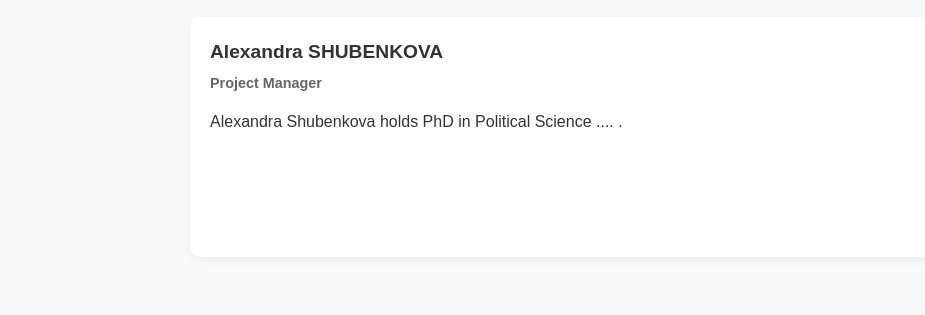
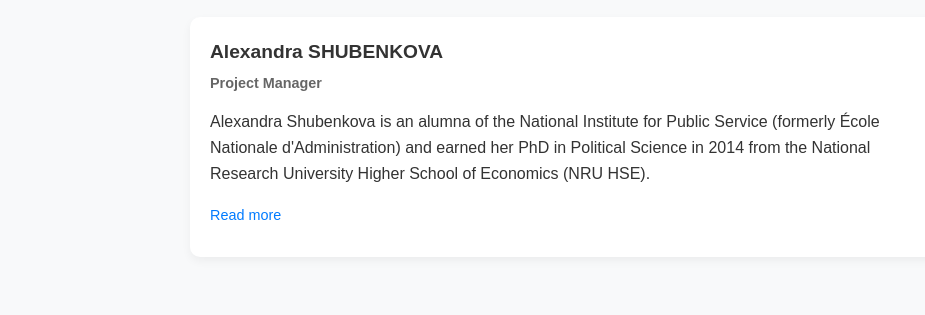
Before and after one commit to WAR-ON-CIVILIANS/Project, a plain HTML site: page team.html in a window 1280 px wide. Shown: the part 1286-1601 px from the top of the page, 0-925 px from the left. Drawn offline with Linux system fonts and the light colour scheme.

Commit message:
Update team.html
added Bio of Alex

```diff
--- a/team.html
+++ b/team.html
@@ -89,8 +89,13 @@
     <div class="member-text">
       <p class="member-name"><strong>Alexandra SHUBENKOVA</strong></p>
       <p class="member-title"><strong>Project Manager</strong></p>
-      <p class="member-bio">Alexandra Shubenkova holds PhD in Political Science .... .</p>
-    </div>
+      <p class="member-bio">Alexandra Shubenkova is an alumna of the National Institute for Public Service (formerly École Nationale d'Administration) and earned her PhD in Political Science in 2014 from the National Research University Higher School of Economics (NRU HSE).</p>
+   <div class="more-text">
+      <p>As a Research Fellow at NRU HSE, she gained extensive experience in scientific research and grant management. Her academic interests focus on political institutions and the behavior of political elites.
+   </p>
+   </div>
+       <button class="read-more-btn">Read more</button>
+      </div>
     <img class="member-photo" src="images/david.jpg" alt="Alexandra Shubenkova">
   </div>
 </section>
```
